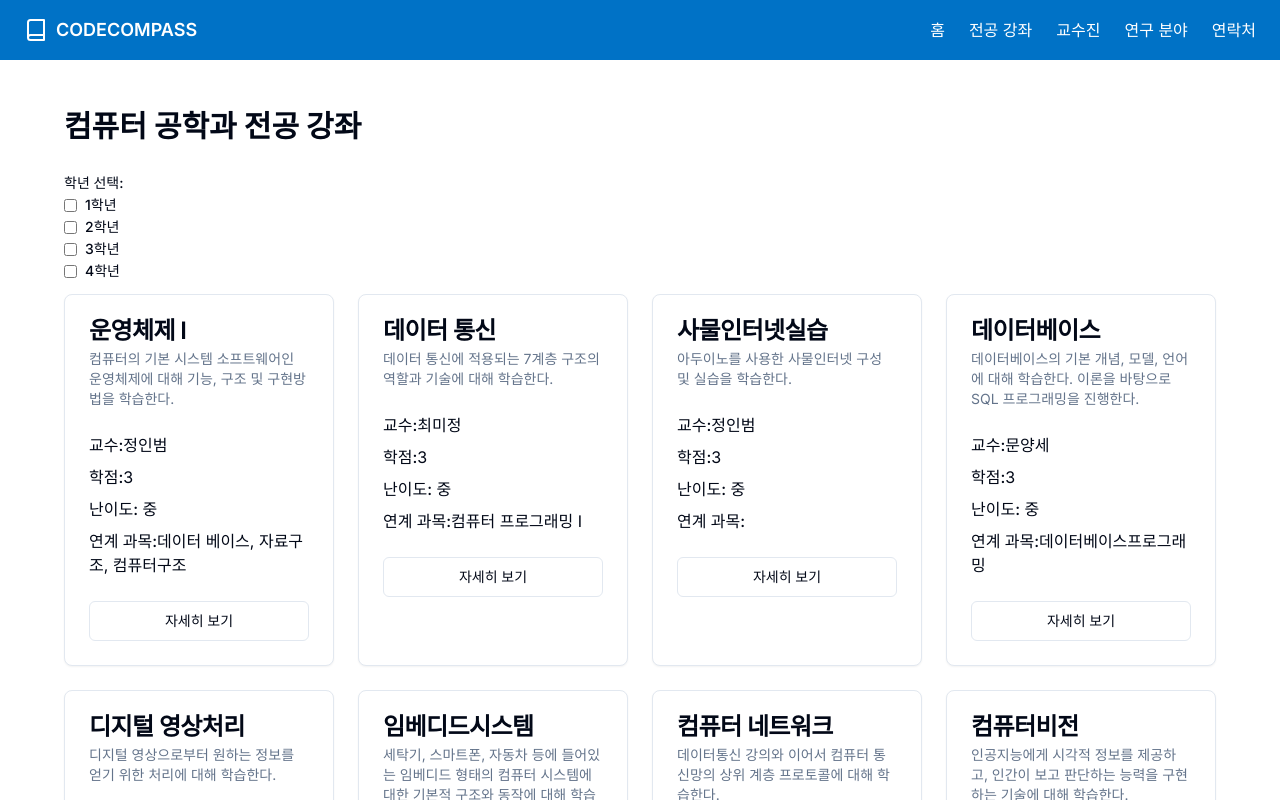
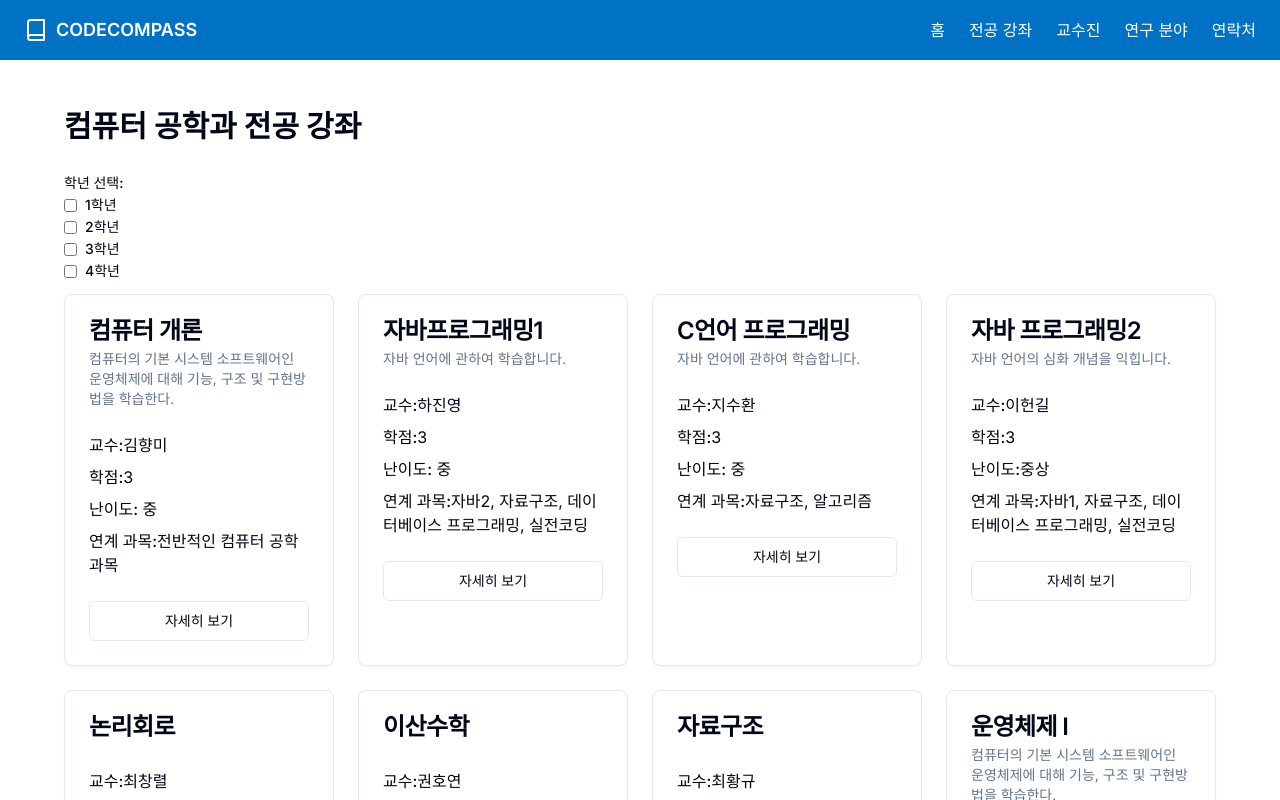
Before and after one commit to bbungjun/kangwon, a Next.js app: page / in a window 1280 px wide. Shown: the top 800 px of the page. Built offline with nearby package versions, Linux system fonts and the light colour scheme.

Commit message:
주석추가에 과목추가

```diff
--- a/app/test.tsx
+++ b/app/test.tsx
@@ -5,20 +5,19 @@ import { Button } from "@/components/ui/button";
 import { CardTitle, CardDescription, CardHeader, CardContent, CardFooter, Card } from "@/components/ui/card";
 import { DialogTitle, DialogDescription, DialogHeader, DialogContent, DialogFooter, Dialog } from "@/components/ui/dialog";
 import { RadioGroup } from "@/components/ui/radio-group";
-
 import React, { useState } from "react";
 import { Label } from "@/components/ui/label";
 
 // Course 인터페이스 정의
 interface Course {
-  title: string;
-  professor: string;
-  description: string;
-  difficulty: string;
-  credits: number;
-  prerequisites: string;
-  details: string[];
-  year: number; // 학년 정보 추가
+  title: string; //과목이름
+  professor: string; // 교수명
+  description: string; //설명
+  difficulty: string; //난이도
+  credits: number;   // 학점
+  prerequisites: string; // 선수과목 =>  연계과목
+  details: string[];//자세히 보기에 들어감
+  year: number; // 학년 정보 추가(카드에 표시되지는 않음 )
 }
 
 export default function Component() {
@@ -46,17 +45,116 @@ export default function Component() {
 
   const courses: Course[] = [
     {
+      title: "컴퓨터 개론",
+      professor: "김향미",
+      year: 1, //학년 정보 추가
+      description: "컴퓨터의 기본 시스템 소프트웨어인 운영체제에 대해 기능, 구조 및 구현방법을 학습한다.",
+      credits: 3,
+      difficulty: " 중 ",
+      prerequisites: "전반적인 컴퓨터 공학 과목",
+      details: [
+        "핵심 내용: 컴퓨터가 무엇인지, 어떻게 작동하는지에 대한 전반적인 이해를 돕습니다. 컴퓨터의 역사부터 시작해, 내부의 하드웨어 구성 요소들(예: CPU, 메모리, 저장공간) 이 어떻게 상호작용하는지, 소프트웨어가 어떤 역할을 하는지 설명합니다. 또한, 컴퓨터 과학의 여러 분야(프로그래밍, 네트워킹, 데이터베이스 등)에 대한 기초 개념을 소개해, 이후 과목에서 배우게 될 내용들을 미리 개괄적으로 다룹니다.",
+        "수업 방식: 이론 중심, 일주일에 1일.",
+        "사용 언어 : x "
+      ],
+    },
+    {
+      title: "자바프로그래밍1",
+      professor: "하진영",
+      year: 1, //학년 정보 추가
+      description: "자바 언어에 관하여 학습합니다.",
+      credits: 3,
+      difficulty: " 중 ",
+      prerequisites: "자바2, 자료구조, 데이터베이스 프로그래밍, 실전코딩",
+      details: [
+        "핵심 내용: 자바는 전 세계적으로 많이 사용되는 프로그래밍 언어 중 하나로, 수업에서는 자바 프로그램을 실행하는 방법, 기본 문법(예 : 변수 선언, 조건문, 반복문 등) 을 배우고, 간단한 프로그램을 작성해 보는 실습을 합니다.  ex) 자바 언어로 계산기를 만들거나 하는 식",
+        "수업 방식: 이론 + 실습, 주1회 이론수업, 1회 실습",
+        "사용 언어: 자바"
+      ],
+    },
+    {
+      title: "C언어 프로그래밍",
+      professor: "지수환",
+      year: 1, //학년 정보 추가
+      description: "자바 언어에 관하여 학습합니다.",
+      credits: 3,
+      difficulty: " 중 ",
+      prerequisites: "자료구조, 알고리즘",
+      details: [
+        "핵심 내용: C언어는 시스템 소프트웨어 개발에 많이 사용되는 프로그래밍 언어로, 수업에서는 C프로그램을 작성하고 실행하는 방법, 기본 문법(예: 변수, 연산자, 조건문, 반복문 등)을 배우고, 포인터와 같은 중요한 개념도 다룹니다. ex) 문자열 조작, 간단한 포인터를 이용한 실습을 통해 C언어의 기초를 익힙니다",
+        "수업 방식: 이론 + 실습, 일주일에 2일",
+        "사용 언어: C언어"
+      ],
+    },
+    {
+      title: "자바 프로그래밍2",
+      professor: "이헌길",
+      year: 1, //학년 정보 추가
+      description: "자바 언어의 심화 개념을 익힙니다. ",
+      credits: 3,
+      difficulty: "중상",
+      prerequisites: "자바1, 자료구조, 데이터베이스 프로그래밍, 실전코딩",
+      details: [
+        "핵심 내용:자바1에서 배운 내용을 심화하여, 더 복잡한 자바프로그램을 작성하는 방법을 배웁니다. 객체지향 프로그래밍 개녕(클래스, 객체, 상속 등)을 배우고, 여러 개의 파일로 구성된 큰 프로그램을 작성하는 방법도 다룹니다. ex) 여러 개의 클래스가 상호작용하는 간단한 응용 프로그램을 작성해 보는 실습을 통해 진행됩니다.",
+        "수업 방식: 이론 + 실습, 주1회 이론수업, 1회 실습",
+        "사용 언어: 자바 "
+      ],
+    },
+    //2학년 과목들 ~~
+    {
+      title: "논리회로",
+      professor: "최창렬",
+      year: 2, //학년 정보 추가
+      description: "",
+      credits: 3,
+      difficulty: "중상",
+      prerequisites: "컴퓨터 구조",
+      details: [
+        "핵심 내용: 이 강의는 컴퓨터 내부에서 정보가 어떻게 처리되는지에 대한 기초적인 개념을 다룹니다. 컴퓨터는 0과 1로 이루어진 2진수를 사용하여 데이터를 처리하는데, 논리회로는 이러한 2진수를 처리하는 기본적인 전자 회로입니다. 수업에서는 AND, OR, NOT 같은 기본적인 논리 게이트가 어떻게 작동하는지 배우고, 이러한 게이트를 조합하여 더 복잡한 회로를 설계하는 방법도 다룹니다. ",
+        "수업 방식: 이론 중심, 일주일에 2일 ",
+        "사용 언어: "
+      ],
+    },
+    {
+      title: "이산수학",
+      professor: "권호연",
+      year: 1, //학년 정보 추가
+      description: "",
+      credits: 3,
+      difficulty: " 중 ",
+      prerequisites: " 알고리즘 ",
+      details: [
+        "핵심 내용:이 강의는 컴퓨터 공학에서 필수적인 수학적 개념들을 다룹니다. 여기에는 집합론, 그래프 이론, 조합론, 논리 등이 포함됩니다. 이산수학은 실제로는 수학적인 문제를 해결하기 위해 컴퓨터 프로그램을 작성하는 데 필요한 이론적 기초를 제공합니다. 예를 들어, 수업에서는 그래프를 사용하여 최단 경로를 찾는 알고리즘을 배우고, 이를 파이썬 프로그래밍 언어로 구현해 보는 과제를 수행하게 됩니다",
+        "수업 방식: ",
+        "사용 언어: 파이썬"
+      ],
+    },
+    {
+      title: "자료구조",
+      professor: "최황규",
+      year: 1, //학년 정보 추가
+      description: "",
+      credits: 3,
+      difficulty: " 중상 ",
+      prerequisites: " 알고리즘",
+      details: [
+        "핵심 내용:이 강의는 데이터를 효율적으로 저장하고 관리하는 방법을 다룹니다. 자료구조는 데이터를 조직하는 다양한 방법을 의미합니다. 수업에서는 리스트, 배열, 스택, 큐, 트리 등의 기본적인 자료구조를 배우고, 이러한 자료구조를 사용하여 문제를 해결하는 방법도 다룹니다. 예를 들어, 데이터를 정렬하거나 검색하는 프로그램을 작성하는 방법을 배우게 됩니다.",
+        "수업 방식: ",
+        "사용 언어: "
+      ],
+    },
+    {
       title: "운영체제 I",
       professor: "정인범",
       description: "컴퓨터의 기본 시스템 소프트웨어인 운영체제에 대해 기능, 구조 및 구현방법을 학습한다.",
       credits: 3,
+      year: 3, // 학년 정보 추가
       difficulty: " 중 ",
       prerequisites: "데이터 베이스, 자료구조, 컴퓨터구조",
       details: [
         "컴퓨터의 기본 시스템 소프트웨어인 운영체제에 대해 기능, 구조 및 구현방법을 학습한다.",
         "관련 자격증: 정보처리기사",
       ],
-      year: 1, // 학년 정보 추가
     },
     {
       title: "데이터 통신",
```
